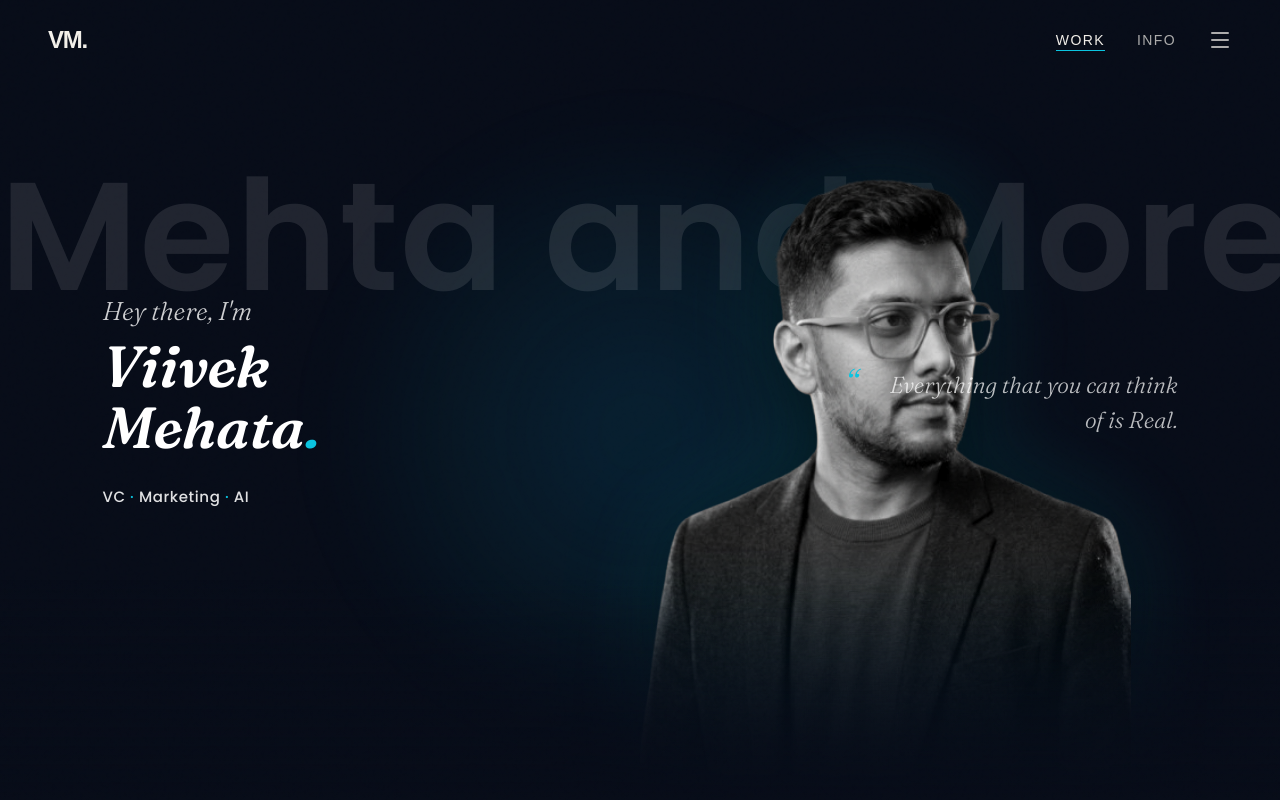
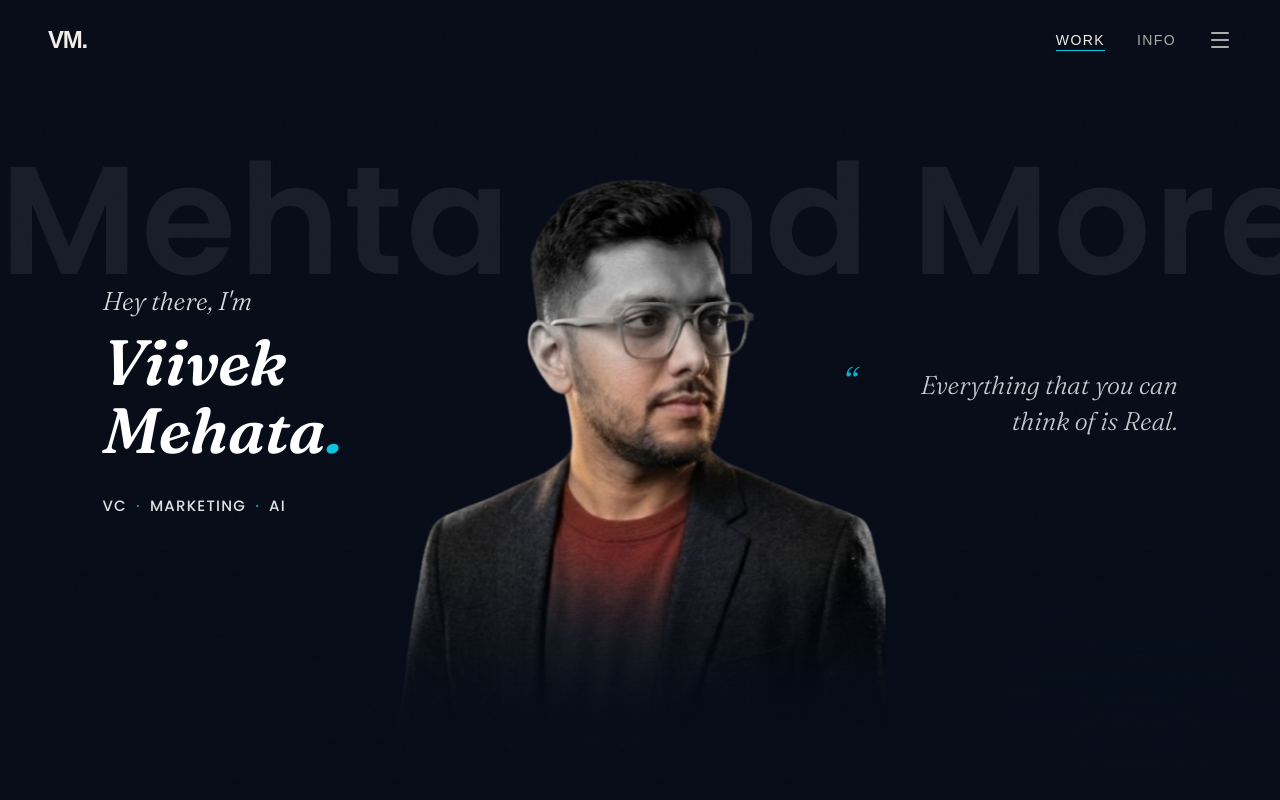
Before and after one commit to Viivek16/portfolio, a React (Vite) app: page / in a window 1280 px wide. Shown: the top 800 px of the page. Built offline with nearby package versions, Linux system fonts and the light colour scheme; a web font is replaced by a local one.

Commit message:
feat(hero): elevate animations with spring physics and premium easing

```diff
--- a/src/components/Hero.jsx
+++ b/src/components/Hero.jsx
@@ -1,110 +1,171 @@
 import { useRef, useEffect } from 'react';
-import { motion } from 'framer-motion';
+import { motion, useMotionValue, useSpring, useTransform, useMotionTemplate } from 'framer-motion';
 
-const EASE = [0.25, 0.46, 0.45, 0.94];
+// Emil Kowalski strong ease-out for UI interactions
+const EASE = [0.23, 1, 0.32, 1];
 const GUTTER = '8vw';
 const NEXT_BG = '#070C18';
 
 const Hero = () => {
   const sectionRef = useRef(null);
-  const portraitRef = useRef(null);
-  const grayRef = useRef(null);
+
+  // Motion values for normalized mouse position [-1, 1]
+  const mouseX = useMotionValue(0);
+  const mouseY = useMotionValue(0);
+
+  // Spring physics for natural, interruption-friendly motion
+  const springConfig = { stiffness: 100, damping: 20, mass: 0.5 };
+  const smoothX = useSpring(mouseX, springConfig);
+  const smoothY = useSpring(mouseY, springConfig);
+
+  // Mapped transforms for 3D tilt
+  const rotateX = useTransform(smoothY, [-1, 1], [6, -6]);
+  const rotateY = useTransform(smoothX, [-1, 1], [-6, 6]);
+
+  // Mapped transforms for interactive masking
+  const maskX = useTransform(smoothX, [-1, 1], ['10%', '90%']);
+  const maskY = useTransform(smoothY, [-1, 1], ['10%', '90%']);
+  const maskImage = useMotionTemplate`radial-gradient(circle 240px at ${maskX} ${maskY}, transparent 0%, transparent 35%, #000 75%)`;
 
   useEffect(() => {
     const section = sectionRef.current;
     if (!section) return;
-    let raf = null;
+
     const onMove = (e) => {
-      if (raf) return;
-      raf = requestAnimationFrame(() => {
-        raf = null;
-        const rect = section.getBoundingClientRect();
-        const cx = rect.width / 2, cy = rect.height / 2;
-        const rx = (((e.clientX - rect.left) - cx) / cx) * 5;
-        const ry = (((e.clientY - rect.top) - cy) / cy) * -4;
-        if (portraitRef.current) {
-          portraitRef.current.style.setProperty('--rx', rx.toFixed(2));
-          portraitRef.current.style.setProperty('--ry', ry.toFixed(2));
-        }
-        if (grayRef.current) {
-          const gb = grayRef.current.getBoundingClientRect();
-          grayRef.current.style.setProperty('--mx', (e.clientX - gb.left) + 'px');
-          grayRef.current.style.setProperty('--my', (e.clientY - gb.top) + 'px');
-        }
-      });
+      const rect = section.getBoundingClientRect();
+      const nx = ((e.clientX - rect.left) / rect.width) * 2 - 1;
+      const ny = ((e.clientY - rect.top) / rect.height) * 2 - 1;
+      mouseX.set(nx);
+      mouseY.set(ny);
     };
+
     const onLeave = () => {
-      if (portraitRef.current) {
-        portraitRef.current.style.setProperty('--rx', '0');
-        portraitRef.current.style.setProperty('--ry', '0');
-      }
-      if (grayRef.current) {
-        grayRef.current.style.setProperty('--mx', '-9999px');
-        grayRef.current.style.setProperty('--my', '-9999px');
-      }
+      // Return gently to center via springs
+      mouseX.set(0);
+      mouseY.set(0);
     };
+
     section.addEventListener('mousemove', onMove);
     section.addEventListener('mouseleave', onLeave);
+
     return () => {
       section.removeEventListener('mousemove', onMove);
       section.removeEventListener('mouseleave', onLeave);
-      if (raf) cancelAnimationFrame(raf);
     };
-  }, []);
+  }, [mouseX, mouseY]);
 
+  // Premium reveal: incorporates scale & blur transitions
   const reveal = (delay) => ({
-    initial: { opacity: 0, y: 24 },
-    animate: { opacity: 1, y: 0 },
-    transition: { duration: 0.7, delay, ease: EASE },
+    initial: { opacity: 0, y: 32, scale: 0.96, filter: 'blur(8px)' },
+    animate: { opacity: 1, y: 0, scale: 1, filter: 'blur(0px)' },
+    transition: { duration: 1.2, delay, ease: EASE },
   });
 
   return (
     <section ref={sectionRef} className="hero-root">
       <style>{`
-        .hero-root{position:relative;width:100%;min-height:100vh;overflow:hidden;background:#070C18;isolation:isolate;margin:0;padding:0;}
-        .hero-glow{position:absolute;left:50%;top:54%;transform:translate(-50%,-50%);width:min(900px,70vw);height:min(900px,70vw);border-radius:50%;background:radial-gradient(closest-side,rgba(9,146,194,0.16),rgba(10,196,224,0.05) 45%,transparent 70%);filter:blur(40px);z-index:1;pointer-events:none;}
-        .hero-wordmark{position:absolute;top:20%;left:0;right:0;text-align:center;z-index:1;pointer-events:none;font-family:'Poppins',sans-serif;font-weight:700;font-size:clamp(56px,12vw,184px);line-height:1;letter-spacing:0.01em;color:rgba(255,255,255,0.10);white-space:nowrap;}
-        .hero-portrait-wrap{position:absolute;left:50%;bottom:0;height:min(82vh,760px);width:auto;z-index:2;transform:translateX(-50%) perspective(1100px) rotateY(calc(var(--rx,0)*1deg)) rotateX(calc(var(--ry,0)*1deg));transition:transform .2s ease-out;filter:drop-shadow(0 14px 34px rgba(0,0,0,0.55)) drop-shadow(0 0 46px rgba(10,196,224,0.16));will-change:transform;}
-        .hero-portrait-fade{position:relative;height:100%;width:auto;-webkit-mask-image:linear-gradient(to bottom,#000 0%,#000 60%,rgba(0,0,0,0.35) 84%,transparent 100%);mask-image:linear-gradient(to bottom,#000 0%,#000 60%,rgba(0,0,0,0.35) 84%,transparent 100%);}
-        .hero-portrait-fade img{height:100%;width:auto;display:block;}
-        .hero-portrait-color{position:relative;z-index:1;}
-        .hero-portrait-gray{position:absolute;inset:0;z-index:2;filter:grayscale(1) contrast(1.05) brightness(1.05);-webkit-mask-image:radial-gradient(circle 160px at var(--mx,-9999px) var(--my,-9999px),transparent 0%,transparent 42%,#000 72%);mask-image:radial-gradient(circle 160px at var(--mx,-9999px) var(--my,-9999px),transparent 0%,transparent 42%,#000 72%);}
-        .hero-left{position:absolute;left:${GUTTER};top:50%;transform:translateY(-50%);z-index:10;max-width:26vw;text-align:left;}
-        .hero-right{position:absolute;right:${GUTTER};top:46%;transform:translateY(-50%);z-index:10;max-width:24vw;text-align:right;}
-        .hero-eyebrow{font-family:'Fraunces',serif;font-style:italic;font-weight:300;font-size:clamp(22px,2vw,31px);color:rgba(255,255,255,0.80);margin:0 0 6px 0;}
-        .hero-name{font-family:'Fraunces',serif;font-style:italic;font-weight:600;font-size:clamp(40px,5vw,58px);line-height:1.05;color:#ffffff;margin:0;}
-        .hero-triad{font-family:'Poppins',sans-serif;font-weight:500;font-size:15px;letter-spacing:0.04em;color:rgba(255,255,255,0.88);margin:28px 0 0 0;}
-        .hero-triad .dot{color:#0AC4E0;}
-        .hero-quote{font-family:'Fraunces',serif;font-style:italic;font-weight:300;font-size:clamp(18px,1.8vw,25px);line-height:1.5;color:rgba(255,255,255,0.72);margin:0;position:relative;}
-        .hero-quote .qmark{font-family:'Fraunces',serif;font-style:italic;color:#0AC4E0;font-size:1.6em;position:absolute;left:-0.7em;top:-0.35em;}
-        .hero-blend{position:absolute;left:0;right:0;bottom:0;height:220px;background:linear-gradient(to bottom,rgba(7,12,24,0) 0%,${NEXT_BG} 100%);z-index:5;pointer-events:none;}
-        @media (max-width:768px){
-          .hero-portrait-wrap{height:54vh;transform:translateX(-50%);transition:none;}
-          .hero-portrait-gray{-webkit-mask-image:none;mask-image:none;}
-          .hero-wordmark{top:13%;font-size:clamp(40px,16vw,76px);}
-          .hero-left{position:relative;left:auto;top:auto;transform:none;max-width:100%;text-align:center;padding:130px 24px 0;}
-          .hero-right{position:relative;right:auto;top:auto;transform:none;max-width:100%;text-align:center;padding:24px 24px 64px;}
-          .hero-quote .qmark{position:static;}
+        .hero-root { position: relative; width: 100%; min-height: 100vh; overflow: hidden; background: #070C18; isolation: isolate; margin: 0; padding: 0; }
+
+        .hero-glow {
+          position: absolute; left: 50%; top: 54%; transform: translate(-50%, -50%);
+          width: min(1000px, 80vw); height: min(1000px, 80vw); border-radius: 50%;
+          background: radial-gradient(closest-side, rgba(9, 146, 194, 0.16), rgba(10, 196, 224, 0.05) 45%, transparent 70%);
+          filter: blur(50px); z-index: 1; pointer-events: none;
+        }
+
+        .hero-wordmark {
+          position: absolute; top: 18%; left: 0; right: 0; text-align: center; z-index: 1; pointer-events: none;
+          font-family: 'Poppins', sans-serif; font-weight: 700; font-size: clamp(56px, 12vw, 184px);
+          line-height: 1; letter-spacing: 0.02em; color: rgba(255, 255, 255, 0.07); white-space: nowrap;
+          user-select: none;
+        }
+
+        .hero-portrait-wrap {
+          position: absolute; left: 50%; bottom: 0; height: min(82vh, 760px); width: auto; z-index: 2;
+          transform-style: preserve-3d;
+          filter: drop-shadow(0 20px 40px rgba(0,0,0,0.65)) drop-shadow(0 0 50px rgba(10,196,224,0.12));
+          will-change: transform;
+        }
+
+        .hero-portrait-fade {
+          position: relative; height: 100%; width: auto;
+          -webkit-mask-image: linear-gradient(to bottom, #000 0%, #000 65%, rgba(0,0,0,0.2) 86%, transparent 100%);
+          mask-image: linear-gradient(to bottom, #000 0%, #000 65%, rgba(0,0,0,0.2) 86%, transparent 100%);
+        }
+
+        .hero-portrait-fade img { height: 100%; width: auto; display: block; }
+
+        .hero-portrait-color { position: relative; z-index: 1; }
+
+        .hero-portrait-gray {
+          position: absolute; inset: 0; z-index: 2;
+          filter: grayscale(1) contrast(1.08) brightness(1.02);
+          will-change: mask-image;
+        }
+
+        .hero-left { position: absolute; left: ${GUTTER}; top: 50%; transform: translateY(-50%); z-index: 10; max-width: 28vw; text-align: left; }
+        .hero-right { position: absolute; right: ${GUTTER}; top: 46%; transform: translateY(-50%); z-index: 10; max-width: 24vw; text-align: right; }
+
+        .hero-eyebrow { font-family: 'Fraunces', serif; font-style: italic; font-weight: 300; font-size: clamp(22px, 2vw, 31px); color: rgba(255,255,255,0.85); margin: 0 0 8px 0; }
+        .hero-name { font-family: 'Fraunces', serif; font-style: italic; font-weight: 600; font-size: clamp(40px, 5.5vw, 64px); line-height: 1.05; color: #ffffff; margin: 0; }
+        .hero-triad { font-family: 'Poppins', sans-serif; font-weight: 500; font-size: 15px; letter-spacing: 0.08em; text-transform: uppercase; color: rgba(255,255,255,0.88); margin: 32px 0 0 0; }
+        .hero-triad .dot { color: #0AC4E0; margin: 0 4px; opacity: 0.8; }
+
+        .hero-quote { font-family: 'Fraunces', serif; font-style: italic; font-weight: 300; font-size: clamp(20px, 2vw, 28px); line-height: 1.4; color: rgba(255,255,255,0.78); margin: 0; position: relative; }
+        .hero-quote .qmark { font-family: 'Fraunces', serif; font-style: italic; color: #0AC4E0; font-size: 1.6em; position: absolute; left: -0.7em; top: -0.35em; opacity: 0.9; }
+
+        .hero-blend { position: absolute; left: 0; right: 0; bottom: 0; height: 250px; background: linear-gradient(to bottom, rgba(7,12,24,0) 0%, ${NEXT_BG} 100%); z-index: 5; pointer-events: none; }
+
+        @media (max-width: 768px) {
+          .hero-portrait-wrap { height: 55vh; transform: translateX(-50%) !important; transition: none; }
+          .hero-portrait-gray { -webkit-mask-image: none !important; mask-image: none !important; }
+          .hero-wordmark { top: 12%; font-size: clamp(40px, 16vw, 76px); }
+          .hero-left { position: relative; left: auto; top: auto; transform: none; max-width: 100%; text-align: center; padding: 120px 24px 0; }
+          .hero-right { position: relative; right: auto; top: auto; transform: none; max-width: 100%; text-align: center; padding: 32px 24px 64px; }
+          .hero-quote .qmark { position: static; margin-right: 4px; }
         }
       `}</style>
 
-      <div className="hero-glow" />
+      <motion.div
+        className="hero-glow"
+        animate={{ scale: [1, 1.04, 1], opacity: [0.75, 1, 0.75] }}
+        transition={{ duration: 7, repeat: Infinity, ease: "easeInOut" }}
+      />
+
       <motion.div className="hero-wordmark" {...reveal(0)}>Mehta and More</motion.div>
 
-      <motion.div className="hero-portrait-wrap" ref={portraitRef} {...reveal(0.15)}>
+      <motion.div
+        className="hero-portrait-wrap"
+        style={{
+          x: '-50%',
+          rotateX,
+          rotateY,
+          perspective: 1400
+        }}
+        {...reveal(0.15)}
+      >
         <div className="hero-portrait-fade">
           <img className="hero-portrait-color" src="/images/lander/hero.png" alt="Viivek Mehata" />
-          <img className="hero-portrait-gray" ref={grayRef} src="/images/lander/hero.png" alt="" aria-hidden="true" />
+          <motion.img
+            className="hero-portrait-gray"
+            src="/images/lander/hero.png"
+            alt=""
+            aria-hidden="true"
+            style={{
+              WebkitMaskImage: maskImage,
+              maskImage: maskImage
+            }}
+          />
         </div>
       </motion.div>
 
       <div className="hero-left">
-        <motion.p className="hero-eyebrow" {...reveal(0.30)}>Hey there, I&apos;m</motion.p>
-        <motion.h1 className="hero-name" {...reveal(0.40)}>Viivek<br />Mehata<span style={{ color: '#0AC4E0' }}>.</span></motion.h1>
-        <motion.p className="hero-triad" {...reveal(0.55)}>VC <span className="dot">·</span> Marketing <span className="dot">·</span> AI</motion.p>
+        <motion.p className="hero-eyebrow" {...reveal(0.35)}>Hey there, I&apos;m</motion.p>
+        <motion.h1 className="hero-name" {...reveal(0.50)}>Viivek<br />Mehata<span style={{ color: '#0AC4E0' }}>.</span></motion.h1>
+        <motion.p className="hero-triad" {...reveal(0.65)}>VC <span className="dot">·</span> Marketing <span className="dot">·</span> AI</motion.p>
       </div>
 
-      <motion.div className="hero-right" {...reveal(0.65)}>
+      <motion.div className="hero-right" {...reveal(0.80)}>
         <p className="hero-quote"><span className="qmark">&ldquo;</span>Everything that you can think of is Real.</p>
       </motion.div>
 
```
